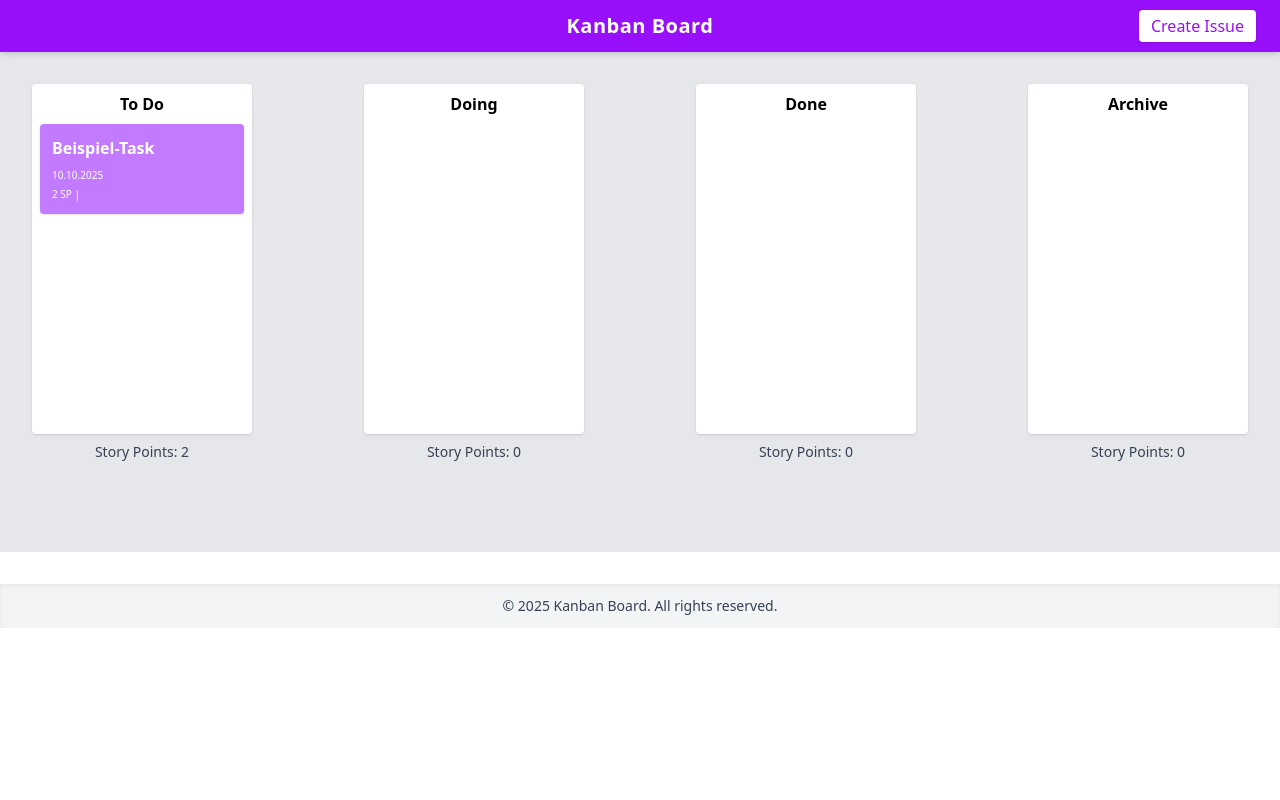
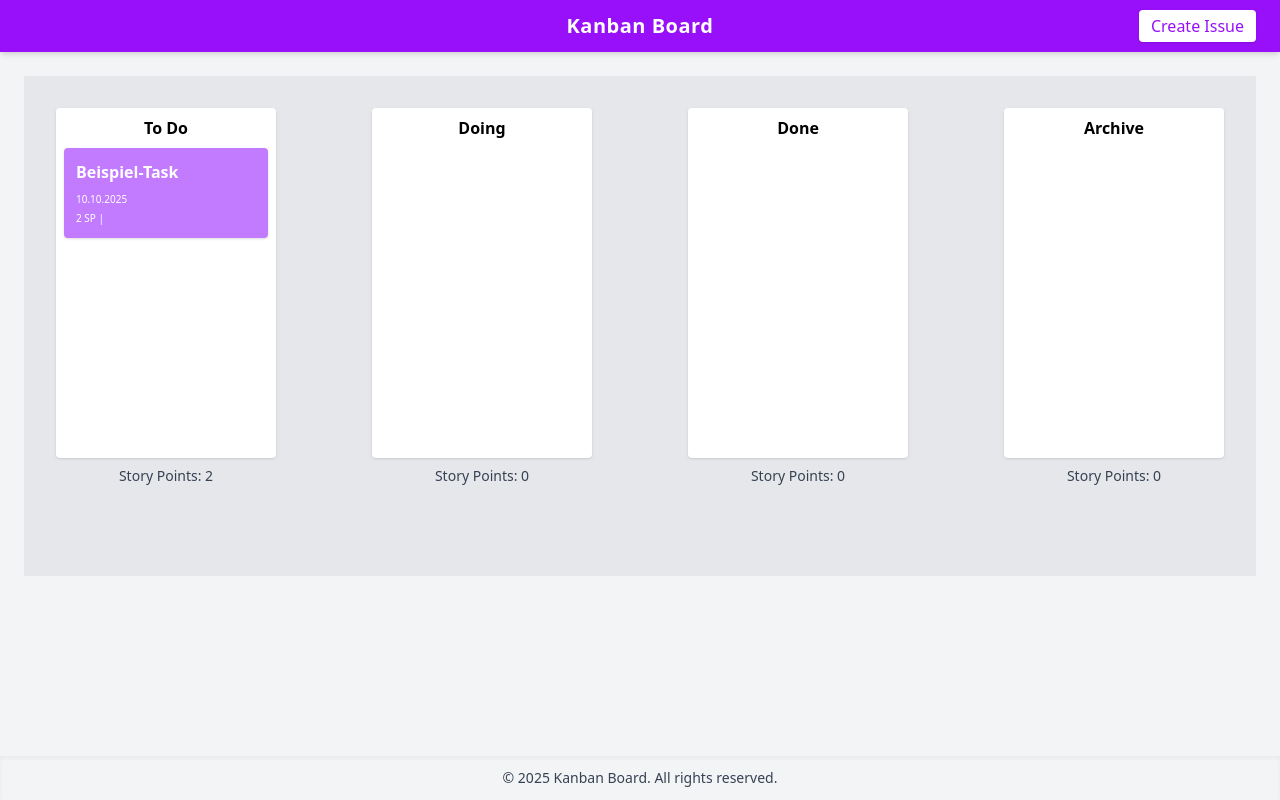
Before and after one commit to ermihuti/KanbanBoard, a SvelteKit app: page / in a window 1280 px wide. Built offline with nearby package versions, Linux system fonts and the light colour scheme.

Commit message:
Made some changes in the first page

```diff
--- a/src/routes/+page.svelte
+++ b/src/routes/+page.svelte
@@ -5,6 +5,10 @@
 
 </script>
 
-<Header></Header>
-<Board></Board>
-<Footer></Footer>
+<div class="min-h-screen flex flex-col bg-gray-100">
+  <Header />
+  <main class="flex-1 p-6">
+    <Board />
+  </main>
+  <Footer />
+</div>
```
